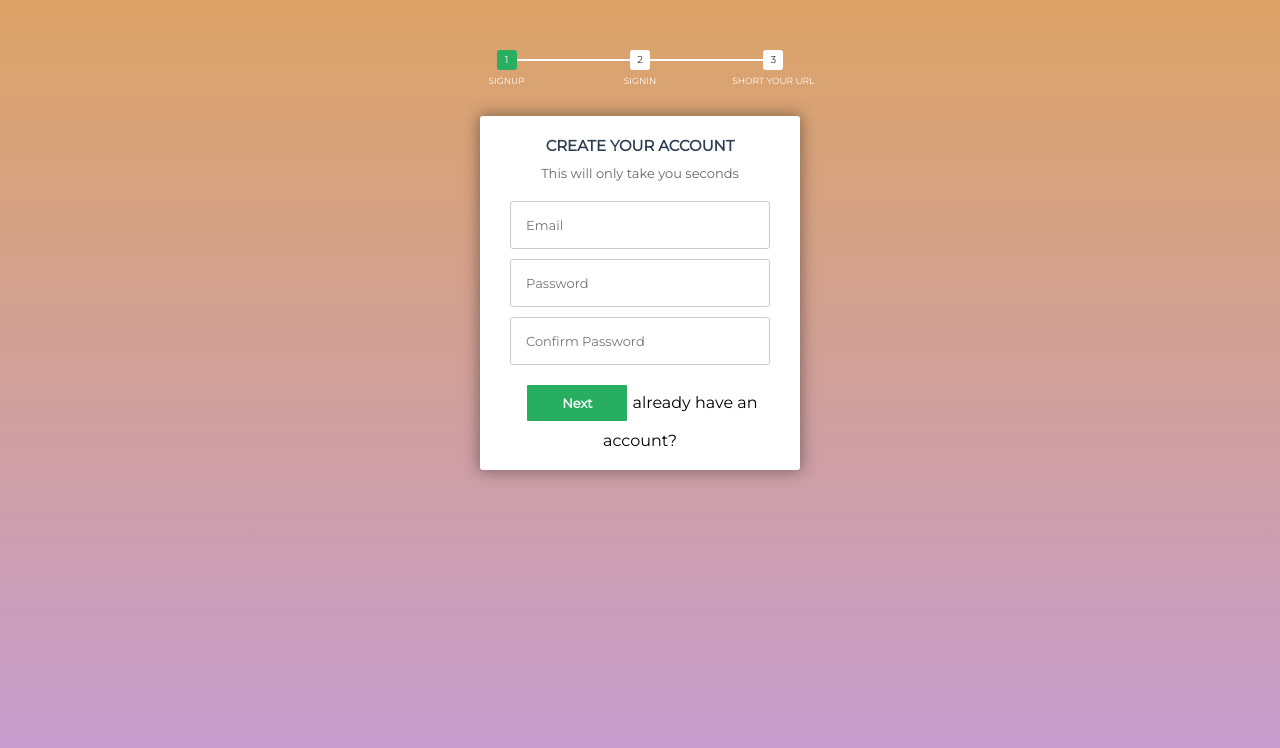
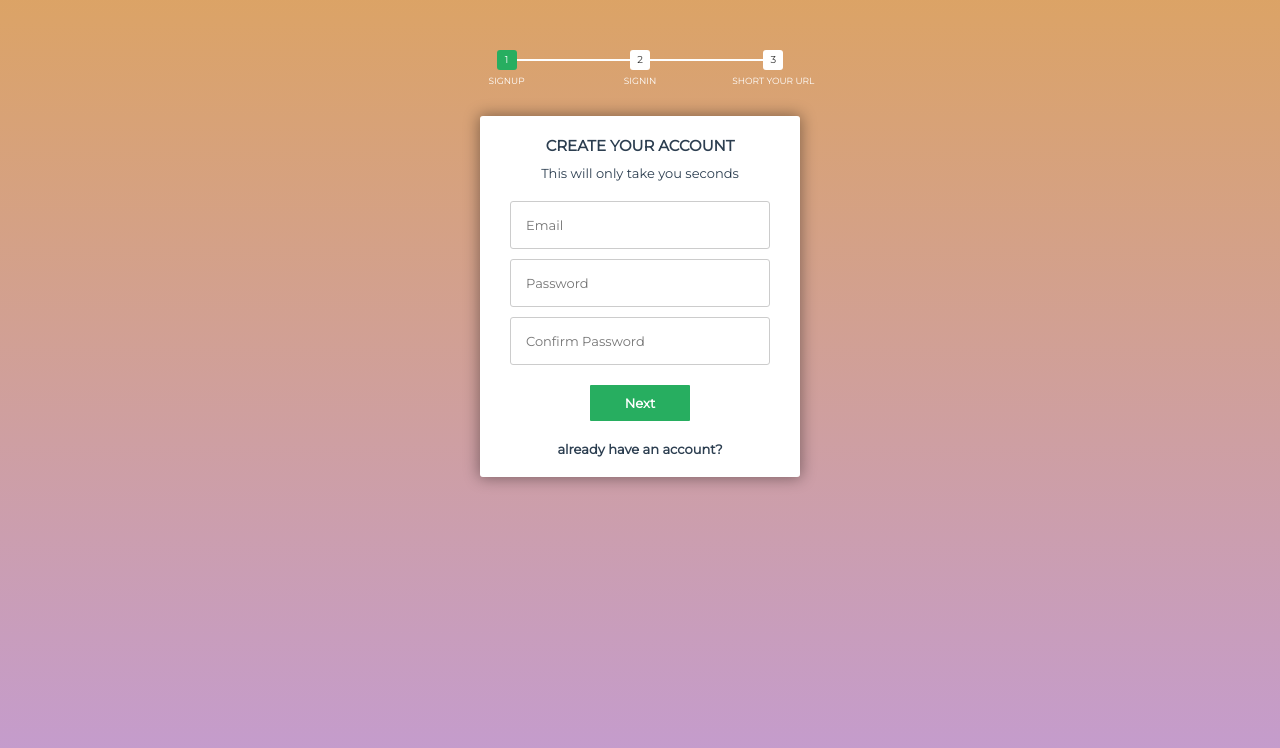
Before and after one commit to AlejoTorres2001/url-shortener, a Next.js app: page / in a window 1280 px wide. Shown: the top 748 px of the page. Built offline with nearby package versions, Linux system fonts and the light colour scheme.

Commit message:
added styles

```diff
--- a/src/components/RegisterUserFieldSet.tsx
+++ b/src/components/RegisterUserFieldSet.tsx
@@ -10,7 +10,7 @@ const RegisterUserFieldSet = ({ setActiveFieldset }: registerFieldProps) => {
     isError
   } = useRegisterField({ setActiveFieldset })
   return (
-    <fieldset>
+    <fieldset className='register-fieldset'>
       <h2 className="fs-title">Create your account</h2>
       <h3 className="fs-subtitle">This will only take you seconds</h3>
       <input ref={EmailRef} type="text" name="email" placeholder="Email" />
@@ -34,7 +34,7 @@ const RegisterUserFieldSet = ({ setActiveFieldset }: registerFieldProps) => {
         onClick={HandleUserRegister}
       />
       {isError && <div>UPS!theres been an error</div>}
-      <a onClick={() => setActiveFieldset(2)}>already have an account?</a>
+      <a className='register-fieldset-link' onClick={() => setActiveFieldset(2)}>already have an account?</a>
     </fieldset>
   )
 }
--- a/src/components/UrlFieldSet.tsx
+++ b/src/components/UrlFieldSet.tsx
@@ -2,7 +2,7 @@ import React from 'react'
 import useUrlField, { urlFieldProps } from '../hooks/useUrlField'
 
 const UrlFieldSet = ({ setActiveFieldset }: urlFieldProps) => {
-  const { urlRef, handleSendUrl, isSuccess, isError, data } = useUrlField()
+  const { urlRef, handleSendUrl, isSuccess, isError, data,isFieldEmpty } = useUrlField()
   return (
     <fieldset>
       <h2 className="fs-title">Short your Url</h2>
@@ -30,6 +30,8 @@ const UrlFieldSet = ({ setActiveFieldset }: urlFieldProps) => {
       {isSuccess && (
         <div>{window.location.href.concat(data?.data?.shortUrl as string)}</div>
       )}
+      {isFieldEmpty && <div className='error'>Please fill in the URL field</div>}
+      {isError && <div className='error'>UPS! theres been an error</div>}
     </fieldset>
   )
 }
--- a/src/hooks/useUrlField.tsx
+++ b/src/hooks/useUrlField.tsx
@@ -1,5 +1,5 @@
 import { useMutation } from '@tanstack/react-query'
-import React, { Dispatch, useRef } from 'react'
+import React, { Dispatch, useEffect, useRef, useState } from 'react'
 import { sendUrl } from '../services/sendUrl'
 import useAuthContext from './useAuthContext'
 export type payload = {
@@ -11,6 +11,8 @@ export type urlFieldProps = {
 }
 const useUrlField = () => {
   const { userState } = useAuthContext()
+  const [isFieldEmpty, setisFieldsEmpty] = useState(false)
+
   const urlRef = useRef() as React.MutableRefObject<HTMLInputElement>
   const { mutate, isSuccess, isError, data } = useMutation(
     ({ userEmail, url }: payload) => sendUrl({ userEmail, url }),
@@ -24,14 +26,30 @@ const useUrlField = () => {
     e.preventDefault()
     const url: string = urlRef.current.value
     const userEmail: string = userState.user.email
+    if (url === '') {
+      return setisFieldsEmpty(true)
+    }
+    if (userEmail === '') {
+      return
+      //no logged in user
+    }
     mutate({ userEmail, url })
   }
+  useEffect(() => {
+    const intervalId = setInterval(() => {
+      setisFieldsEmpty(false)
+    }, 3000)
+    return () => {
+      clearInterval(intervalId)
+    }
+  }, [isFieldEmpty])
   return {
     urlRef,
     handleSendUrl,
     isSuccess,
     isError,
-    data
+    data,
+    isFieldEmpty
   }
 }
 
--- a/src/styles/globals.css
+++ b/src/styles/globals.css
@@ -60,9 +60,11 @@ body {
 }
 .fs-subtitle {
   font-weight: normal;
+  margin-bottom: 20px;
+  text-decoration: none;
+  color: #2C3E50;
   font-size: 13px;
-  color: #666;
-  margin-bottom: 20px;
+
 }
 #progressbar {
   margin-bottom: 30px;
@@ -107,3 +109,26 @@ body {
   background: #27AE60;
   color: white;
 }
+.register-fieldset{
+  display: flex;
+  flex-direction: column;
+  justify-content: center;
+  align-items: center;
+}
+.register-fieldset-link{
+  text-decoration: none;
+  color: #2C3E50;
+  font-size: 13px;
+  font-weight: bold;
+  margin-top: 10px;
+}
+.register-fieldset-link:hover{
+  text-decoration: underline;
+  cursor: pointer;
+}
+.error{
+  color: red;
+  font-size: 13px;
+  font-weight: bold;
+  margin-top: 10px;
+}
```
